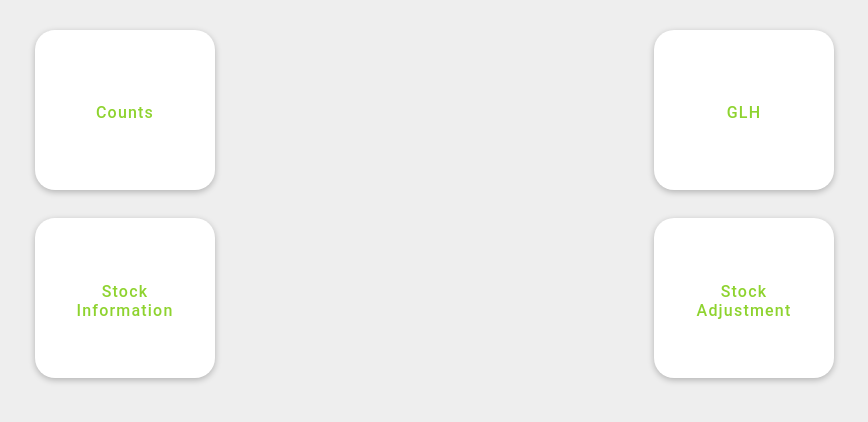
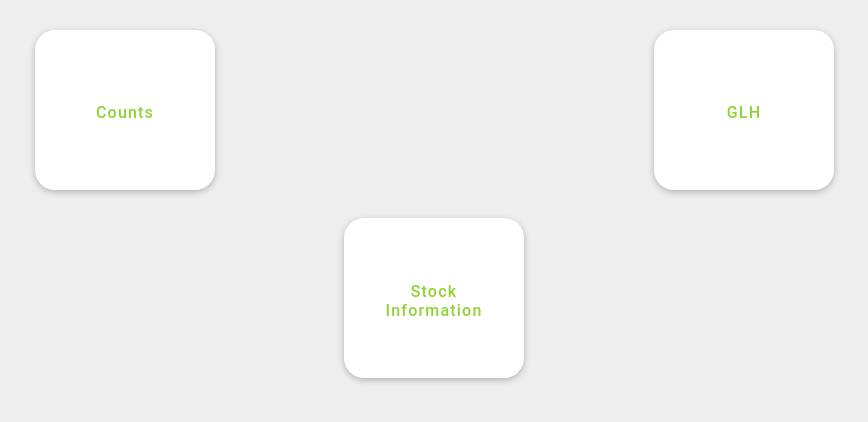
Before and after one commit to Pratiksha-Gawde/testIonic, a React (Vite) app: page / in a window 1280 px wide. Shown: the top 422 px of the page, without its empty margins (206-1074 px from the left). Built offline with nearby package versions, Linux system fonts and the light colour scheme.

Commit message:
live update test

```diff
--- a/src/pages/Home.tsx
+++ b/src/pages/Home.tsx
@@ -35,11 +35,11 @@ const Home: React.FC = () => {
                   <IonText className="ion-text"><h6>Stock <br /> Information</h6></IonText>
               </IonButton>
             </IonCol>
-            <IonCol className="ion-text-center">
+            {/* <IonCol className="ion-text-center">
               <IonButton className="ion-text-wrap" size="large">
                 <IonText className="ion-text"><h6>Stock <br /> Adjustment</h6></IonText>
               </IonButton>
-            </IonCol>
+            </IonCol> */}
           </IonRow>
         </IonGrid>
       </IonContent>
```
